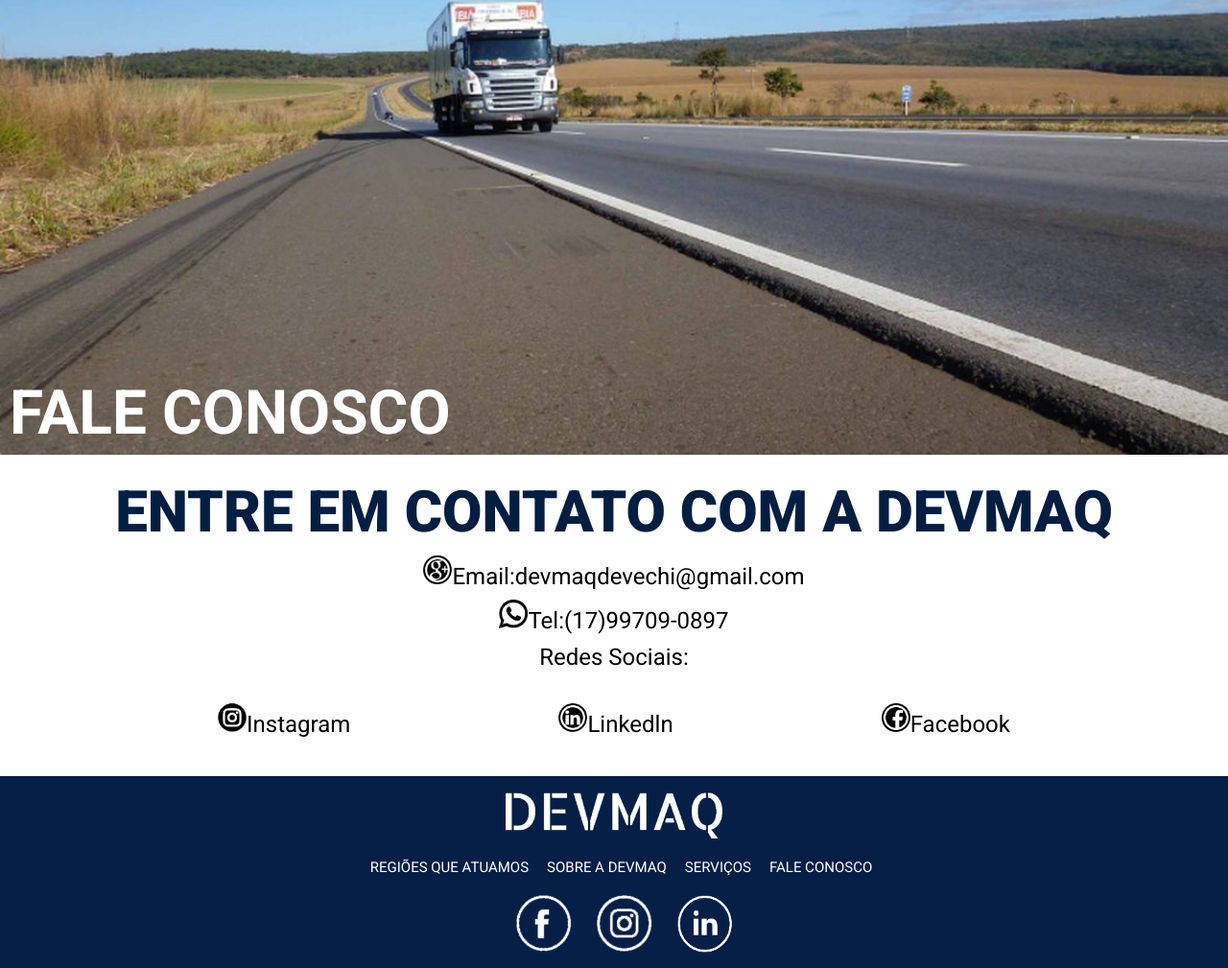
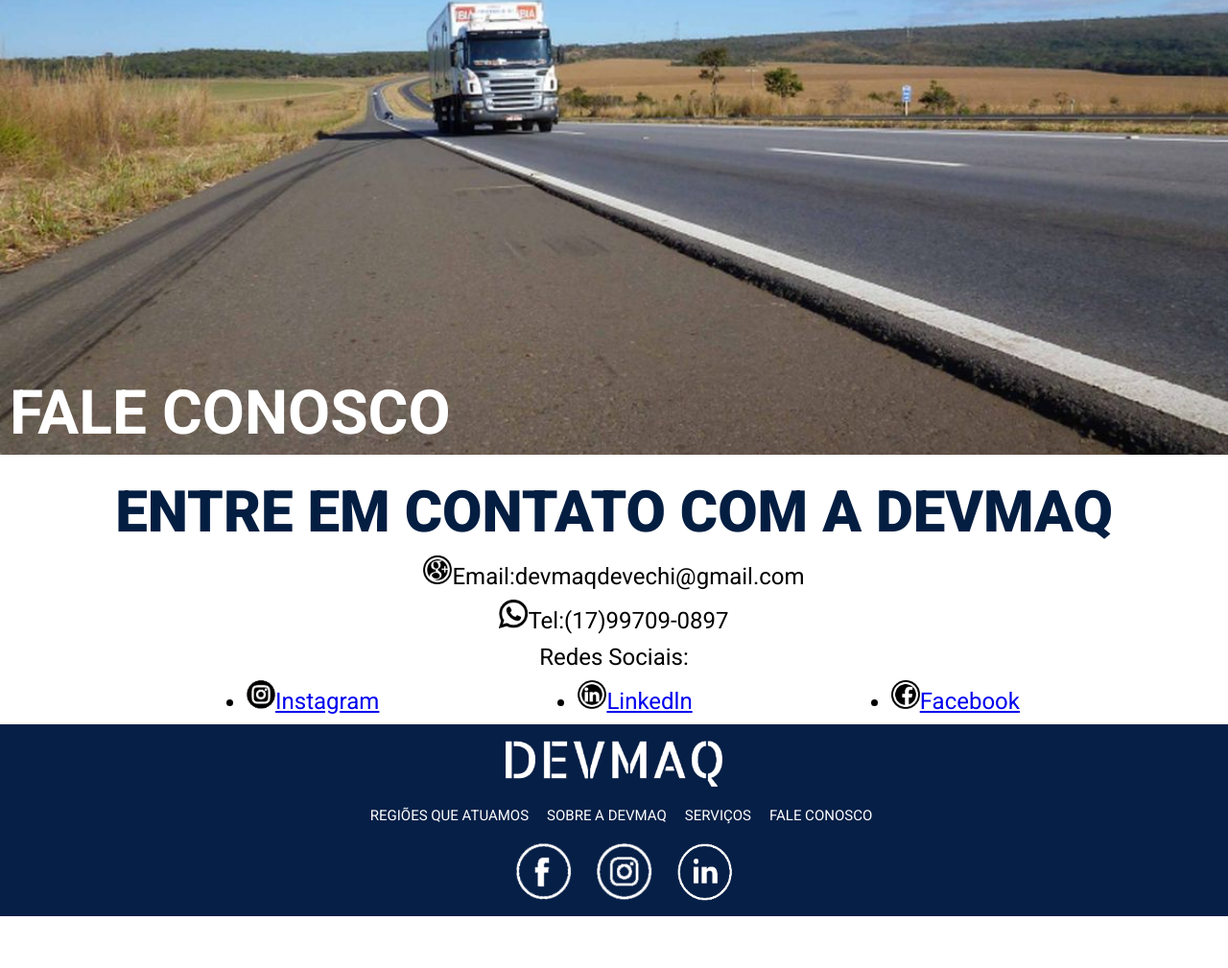
Before and after one commit to marjoriegaioso/ProjetoExtencao, a plain HTML site: page ProjetoExtencao/fale.html in a window 1280 px wide. Shown: the part 413-1422 px from the top of the page at 96% size. After the commit the page ends 1368 px from the top, so only its background shows below. Drawn offline with Linux system fonts and the light colour scheme.

Commit message:
Update fale.html

```diff
--- a/ProjetoExtencao/fale.html
+++ b/ProjetoExtencao/fale.html
@@ -43,14 +43,11 @@
     <p class="textofale"><img src="./img/whatsapp.png" height="30px" width="30px">Tel:(17)99709-0897
     </p>
     <p class="textofale">Redes Sociais:</p>
-    <div class="textofaleredes">
-        <p><img src="./img/insta.png" height="30px" width="30px">Instagram </p>
-        <p><img src="./img/linkedin.png" height="30px" width="30px">Linkedln</p>
-        <p><img src="./img/face.png" height="30px" width="30px">Facebook</p>
-    </div>
-
-    </p>
-
+    <ul class="textofaleredes">
+        <li><a href="https://instagram.com/devmaq_01?igshid=ZDc4ODBmNjlmNQ=="><img src="./img/insta.png" height="30px" width="30px">Instagram</a></li>
+        <li><a href="https://www.linkedin.com/in/devmaq-mec%C3%A2nica-diesel-a186b8281/"><img src="./img/linkedin.png" height="30px" width="30px">Linkedln</a></li>
+        <li><a href="https://web.facebook.com/profile.php?id=100094319793630"><img src="./img/face.png" height="30px" width="30px">Facebook</a></li>
+    </ul>
     <div class="header-4">
         <div class="logo4">
             <a href="index.html"><img src="./img/logo4.png" alt="Logo 4" height="50px"></a>
```
